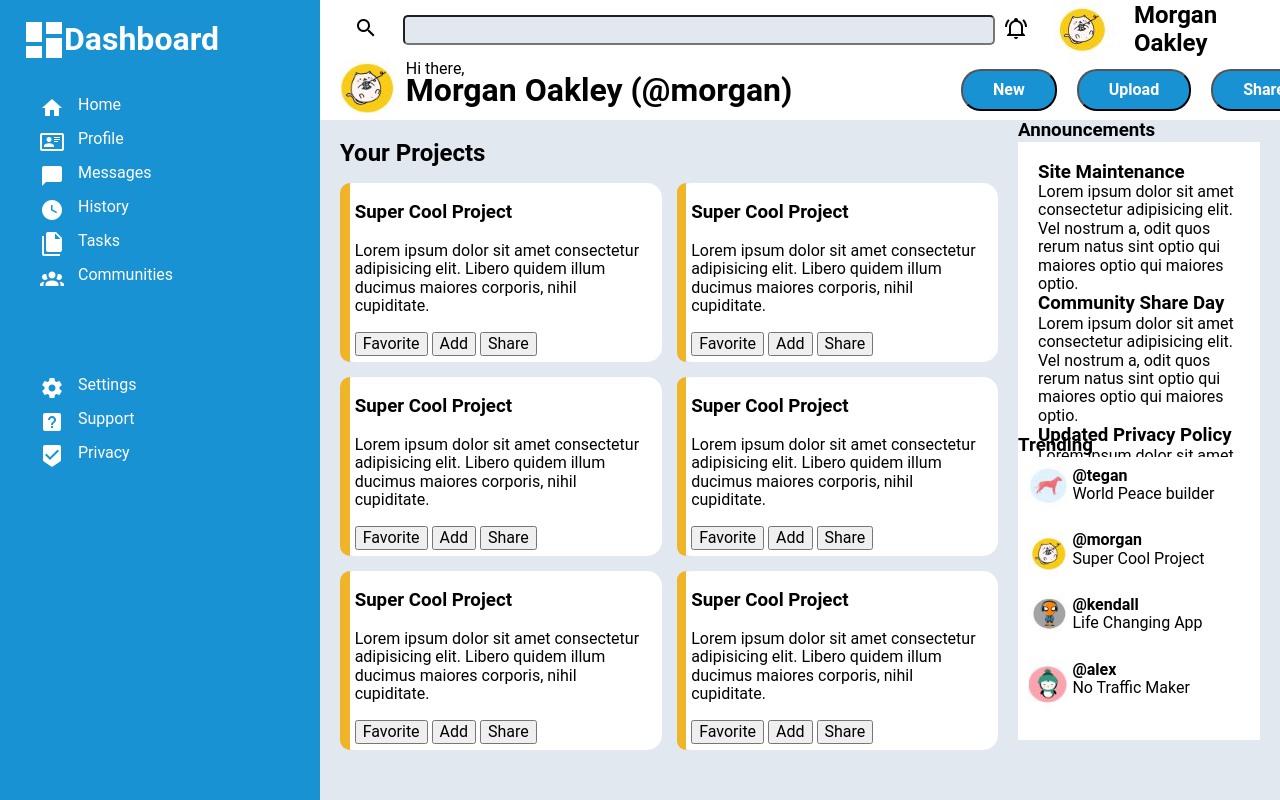
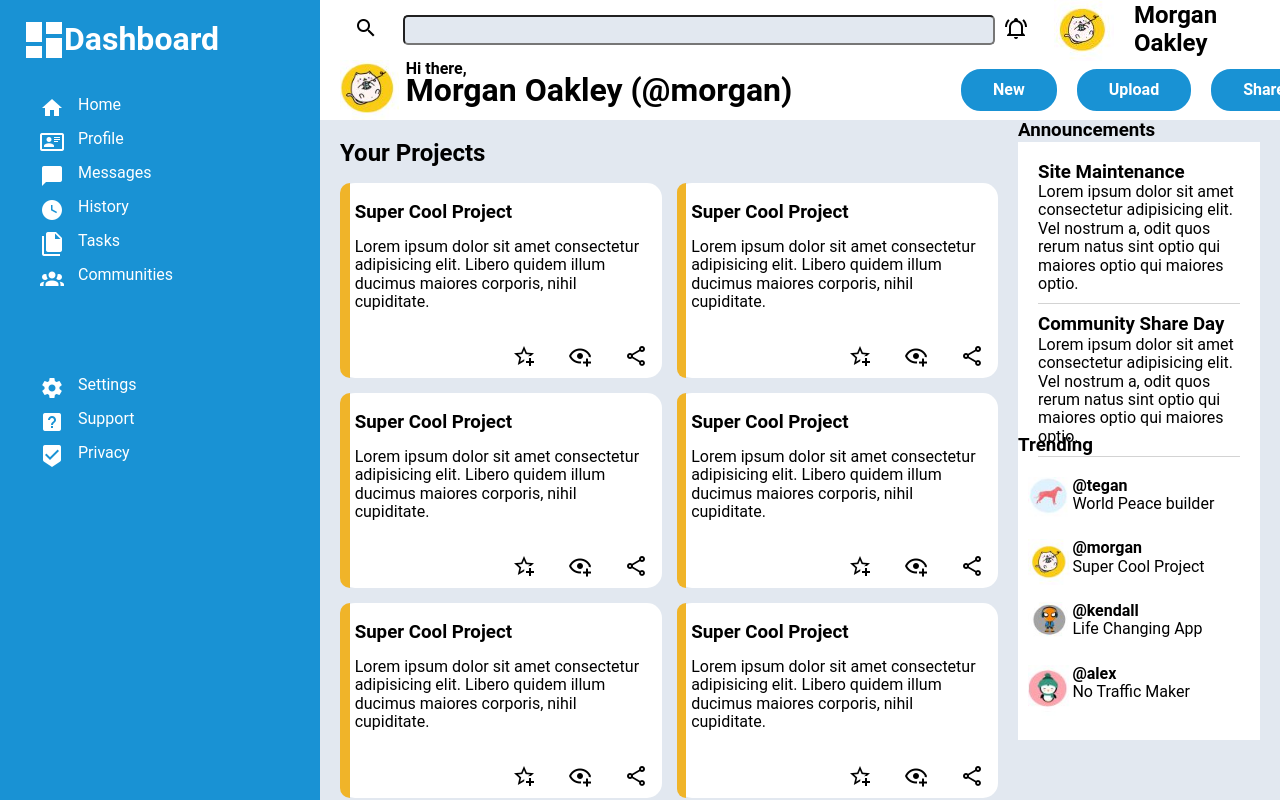
Before and after one commit to amineennaciri/odin-project-admin-dashboard, a plain HTML site: page index.html in a window 1280 px wide. Shown: the top 800 px of the page. Drawn offline with Linux system fonts and the light colour scheme.

Commit message:
I fixed the spacing in the announcement box. the background of the buttons in the header. I fixed the buttons inside the cards using images inside buttons but also grid and flexbox for the positioning.

```diff
--- a/css/styles.css
+++ b/css/styles.css
@@ -186,6 +186,8 @@ body {
     background-color: #1992d4;
     color: white;
     font-weight: bold;
+    border-color: #1992d4;
+    border-style: solid;
 }
 
 /* main-content */
@@ -249,6 +251,19 @@ body {
 
 .card-content {
     grid-column: 2/3;
+    display: grid;
+    grid-template-rows: 20% 60% 20%;
+}
+
+.card-content .card-content-button {
+    align-self:center;
+    justify-self:end;
+    display: flex;
+    gap: 20px;
+}
+.card-content-button *{
+    background-color: white;
+    border: 0px;
 }
 
  .card-badge {
@@ -276,6 +291,18 @@ body {
     margin: 0;
 }
 
+.announcements-box div {
+    border-bottom: 1px solid lightgrey;
+    padding-bottom: 10px;
+    margin-bottom: 10px;
+}
+
+.announcements-box .announcement-three {
+    border-bottom: 0;
+    padding-bottom: 0;
+    margin-bottom: 0;
+}
+
 /* right-lower-box */
 .right-lower-box > h3 {
     margin: 0;
@@ -284,7 +311,7 @@ body {
 .trending-box {
     margin: 0 20px;
     background-color: white;
-    padding: 10px;
+    padding: 20px 10px 10px 10px;
     padding-bottom: 0;
     display: grid;
     grid-template-rows: repeat(4, 20%);
--- a/index.html
+++ b/index.html
@@ -57,7 +57,7 @@
         </div>
         <div class="second-left">
             <img src="icons/morgan-big.JPG" alt="profile picture">
-            <span>Hi there,</span>
+            <span><strong>Hi there,</strong></span>
             <h1>Morgan Oakley (@morgan)</h1>
         </div>
         <div class="second-right">
@@ -75,9 +75,11 @@
                     <div class="card-content">
                         <h3>Super Cool Project</h3>
                         <p>Lorem ipsum dolor sit amet consectetur adipisicing elit. Libero quidem illum ducimus maiores corporis, nihil cupiditate.</p>
-                        <button>Favorite</button>
-                        <button>Add</button>
-                        <button>Share</button>
+                        <div class="card-content-button">
+                            <button><img src="icons/star-plus-outline.png" alt="icon"></button>
+                            <button><img src="icons/eye-plus-outline.png" alt="icon"></button>
+                            <button><img src="icons/share-variant-outline.png" alt="icon"></button>
+                        </div>
                     </div>
                 </div>
                 <div class="card">
@@ -85,9 +87,11 @@
                     <div class="card-content">
                         <h3>Super Cool Project</h3>
                         <p>Lorem ipsum dolor sit amet consectetur adipisicing elit. Libero quidem illum ducimus maiores corporis, nihil cupiditate.</p>
-                        <button>Favorite</button>
-                        <button>Add</button>
-                        <button>Share</button>
+                        <div class="card-content-button">
+                            <button><img src="icons/star-plus-outline.png" alt="icon"></button>
+                            <button><img src="icons/eye-plus-outline.png" alt="icon"></button>
+                            <button><img src="icons/share-variant-outline.png" alt="icon"></button>
+                        </div>
                     </div>
                 </div>
                 <div class="card">
@@ -95,9 +99,11 @@
                     <div class="card-content">
                         <h3>Super Cool Project</h3>
                         <p>Lorem ipsum dolor sit amet consectetur adipisicing elit. Libero quidem illum ducimus maiores corporis, nihil cupiditate.</p>
-                        <button>Favorite</button>
-                        <button>Add</button>
-                        <button>Share</button>
+                        <div class="card-content-button">
+                            <button><img src="icons/star-plus-outline.png" alt="icon"></button>
+                            <button><img src="icons/eye-plus-outline.png" alt="icon"></button>
+                            <button><img src="icons/share-variant-outline.png" alt="icon"></button>
+                        </div>
                     </div>
                 </div>
                 <div class="card">
@@ -105,9 +111,11 @@
                     <div class="card-content">
                         <h3>Super Cool Project</h3>
                         <p>Lorem ipsum dolor sit amet consectetur adipisicing elit. Libero quidem illum ducimus maiores corporis, nihil cupiditate.</p>
-                        <button>Favorite</button>
-                        <button>Add</button>
-                        <button>Share</button>
+                        <div class="card-content-button">
+                            <button><img src="icons/star-plus-outline.png" alt="icon"></button>
+                            <button><img src="icons/eye-plus-outline.png" alt="icon"></button>
+                            <button><img src="icons/share-variant-outline.png" alt="icon"></button>
+                        </div>
                     </div>
                 </div>
                 <div class="card">
@@ -115,9 +123,11 @@
                     <div class="card-content">
                         <h3>Super Cool Project</h3>
                         <p>Lorem ipsum dolor sit amet consectetur adipisicing elit. Libero quidem illum ducimus maiores corporis, nihil cupiditate.</p>
-                        <button>Favorite</button>
-                        <button>Add</button>
-                        <button>Share</button>
+                        <div class="card-content-button">
+                            <button><img src="icons/star-plus-outline.png" alt="icon"></button>
+                            <button><img src="icons/eye-plus-outline.png" alt="icon"></button>
+                            <button><img src="icons/share-variant-outline.png" alt="icon"></button>
+                        </div>
                     </div>
                 </div>
                 <div class="card">
@@ -125,9 +135,11 @@
                     <div class="card-content">
                         <h3>Super Cool Project</h3>
                         <p>Lorem ipsum dolor sit amet consectetur adipisicing elit. Libero quidem illum ducimus maiores corporis, nihil cupiditate.</p>
-                        <button>Favorite</button>
-                        <button>Add</button>
-                        <button>Share</button>
+                        <div class="card-content-button">
+                            <button><img src="icons/star-plus-outline.png" alt="icon"></button>
+                            <button><img src="icons/eye-plus-outline.png" alt="icon"></button>
+                            <button><img src="icons/share-variant-outline.png" alt="icon"></button>
+                        </div>
                     </div>
                 </div>
             </div>
@@ -145,7 +157,7 @@
                 </div>
                 <div class="announcement-three">
                     <h3>Updated Privacy Policy</h3>
-                    <p>Lorem ipsum dolor sit amet consectetur adipisicing elit. Vel nostrum a, odit quos rerum natus sint optio qui maiores optio qui maiores optio.</p>
+                    <p>Lorem ipsum dolor sit amet consectetur adipisicing elit. Vel nostrum a.</p>
                 </div>
             </div>
         </div>
```
Also changed, not shown: icons/eye-plus-outline.png (added), icons/share-variant-outline.png (added), icons/star-plus-outline.png (added).
